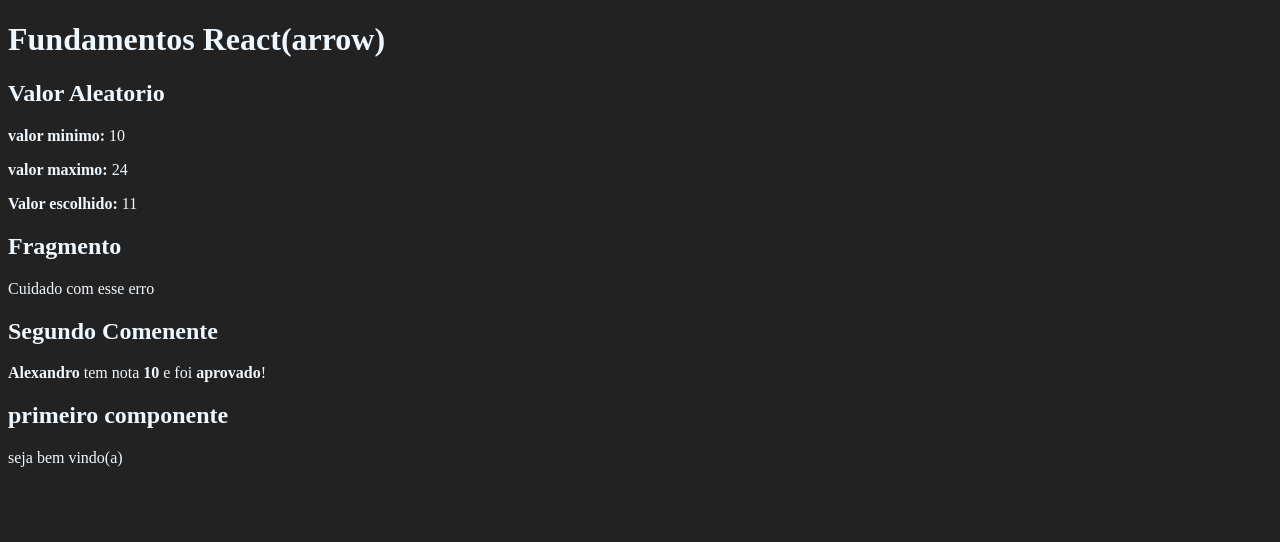
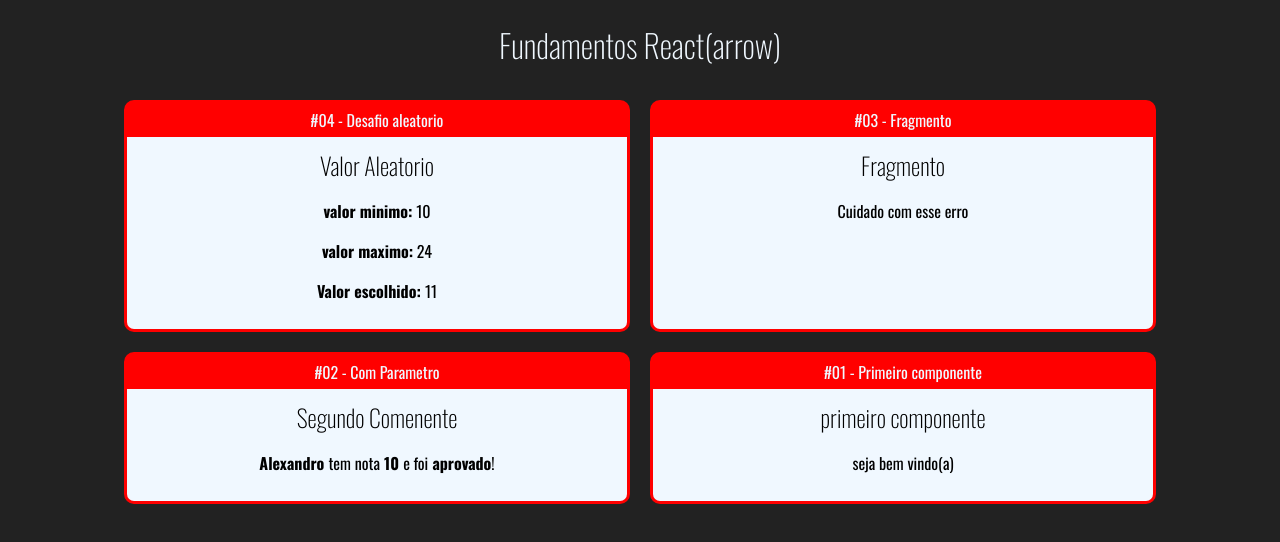
Before and after one commit to Alexandrodasilva/-fundamentalsReact, a React (Create React App) app: page / in a window 1280 px wide. Shown: the top 542 px of the page. Built offline with nearby package versions, Linux system fonts and the light colour scheme.

Commit message:
estudo sobre cards, com aplicacao de componentes dentro de outro e chamando cada um, além de usar props. children para isso

```diff
--- a/public/index.html
+++ b/public/index.html
@@ -11,6 +11,7 @@
     />
     <link rel="apple-touch-icon" href="%PUBLIC_URL%/logo192.png" />
     <link rel="manifest" href="%PUBLIC_URL%/manifest.json" />
+    <link rel="preconnect" href="https://fonts.googleapis.com"><link rel="preconnect" href="https://fonts.gstatic.com" crossorigin><link href="https://fonts.googleapis.com/css2?family=Oswald:wght@200;300;400;500;600;700&display=swap" rel="stylesheet">
     <title>React App</title>
   </head>
   <body>
--- /dev/null
+++ b/src/App.css
@@ -0,0 +1,5 @@
+.App .Cards{
+    display: flex;
+    flex-wrap: wrap;
+    justify-content: center;
+}
--- a/src/App.jsx
+++ b/src/App.jsx
@@ -3,18 +3,33 @@
 import ComPar from './components/basicos/ComParamentro'
 import Fragmento from './components/basicos/Fragmento'
 import Number from "./components/basicos/Number";
+import Card from "./layout/Card"
+import './App.css'
 
 export default function App(){
     return(
-        <div id="app">
+        <div className="App">
             <h1>Fundamentos React(arrow)</h1>
+            <div className="Cards">
+                <Card titulo="#04 - Desafio aleatorio">
                     <Number numMax={24} numMin={10}></Number>
+                </Card>
+
+                <Card titulo="#03 - Fragmento">
                     <Fragmento/>
+                </Card>
+
+                <Card titulo="#02 - Com Parametro">
                     <ComPar
                         titulo="Segundo Comenente"
                         aluno="Alexandro"
                         nota={9.5} />
+                </Card>
+
+                <Card titulo="#01 - Primeiro componente">
                     <Primeiro></Primeiro>
+                </Card>
+            </div>
         </div>
     );
 }
--- a/src/index.css
+++ b/src/index.css
@@ -1,4 +1,14 @@
 body{
     background-color: #222;
     color: aliceblue;
+    font-family: Oswald;
+    text-align: center;
 }
+
+h1, h2, h3 {
+    font-weight: 200;
+
+}
+h2, h3 {
+    margin: 0;
+}
--- /dev/null
+++ b/src/layout/Card.css
@@ -0,0 +1,26 @@
+.Card{
+    background-color: red;
+    border: 3px solid red;
+    border-radius: 10px;
+    overflow: hidden;
+    margin: 10px;
+
+    display: flex;
+    flex-direction: column;
+    min-width: 500px;
+    max-width: 500px;
+}
+
+.Card .Title{
+    padding: 5px 0px;
+    display: flex;
+    justify-content: center;
+
+}
+
+.Card .Content{
+    flex-grow: 1;
+    background-color: aliceblue;
+    color:black;
+    padding: 10px;
+}
--- /dev/null
+++ b/src/layout/Card.jsx
@@ -0,0 +1,13 @@
+import React from "react";
+import './Card.css'
+
+export default function Card(props){
+    return(
+        <div className="Card">
+            <div className="Title">{props.titulo}</div>
+            <div className="Content">
+                {props.children}
+            </div>
+        </div>
+    )
+}
```
Lines whose indentation alone changed are shown as unchanged.
